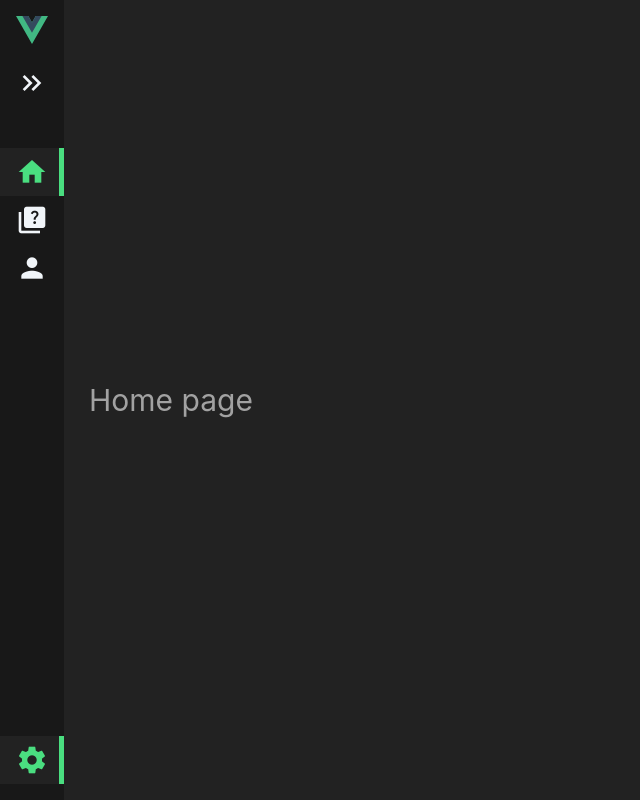
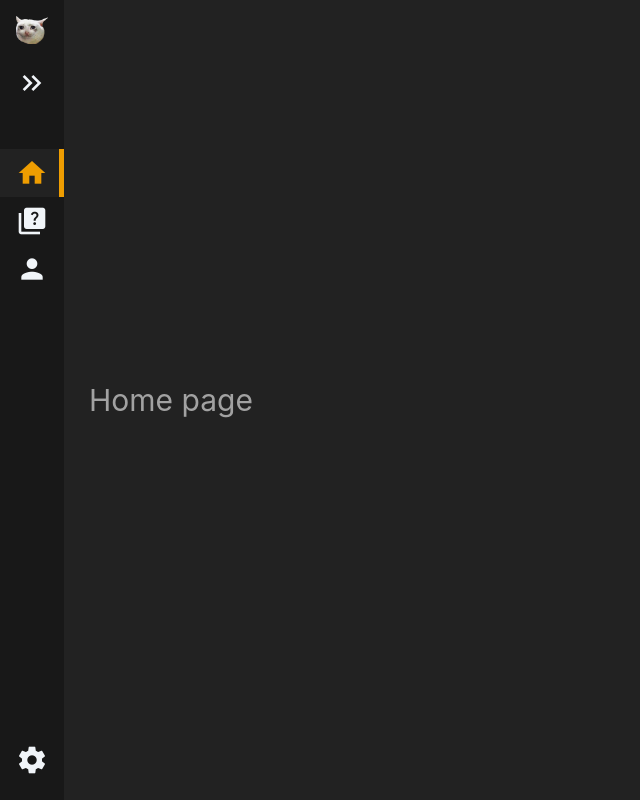
Before and after one commit to quizk/quizk-web, a Vue app: page / in a window 1280 px wide. Shown: the whole page, without its empty margins (0-640 px from the left). Built offline with nearby package versions, Linux system fonts and the light colour scheme.

Commit message:
Update primary color and logo

```diff
--- a/src/assets/base.css
+++ b/src/assets/base.css
@@ -8,8 +8,10 @@
   --color-black-soft: #222222;
   --color-black-mute: #282828;
 
-  --color-primary: #4ade80;
-  --color-primary-soft: #22c55e;
+  /* --color-primary: #ed7042;
+  --color-primary-soft: #22c55e; */
+  --color-primary: #ee9d01;
+  --color-primary-soft: #ffa800;
   --color-grey: #64748b;
   --color-dark: #181818;
   --color-dark-soft: #222222;
--- a/src/components/Navigator.vue
+++ b/src/components/Navigator.vue
@@ -11,7 +11,7 @@ const ToggleMenu = () => {
 <template>
   <aside :class="`${is_expanded ? 'is-expanded' : ''}`">
     <div class="logo">
-      <img src="@/assets/logo.svg" alt="Quizk" />
+      <img src="@/assets/logo-quizk.png" alt="Quizk" />
     </div>
 
     <div class="menu-toggle-wrap">
@@ -39,7 +39,7 @@ const ToggleMenu = () => {
     <div class="flex"></div>
 
     <div class="menu">
-      <router-link to="/" class="button">
+      <router-link to="/login" class="button">
         <span class="material-icons">settings</span>
         <span class="text">Settings</span>
       </router-link>
```
Also changed, not shown: src/assets/logo-quizk.png (added).
